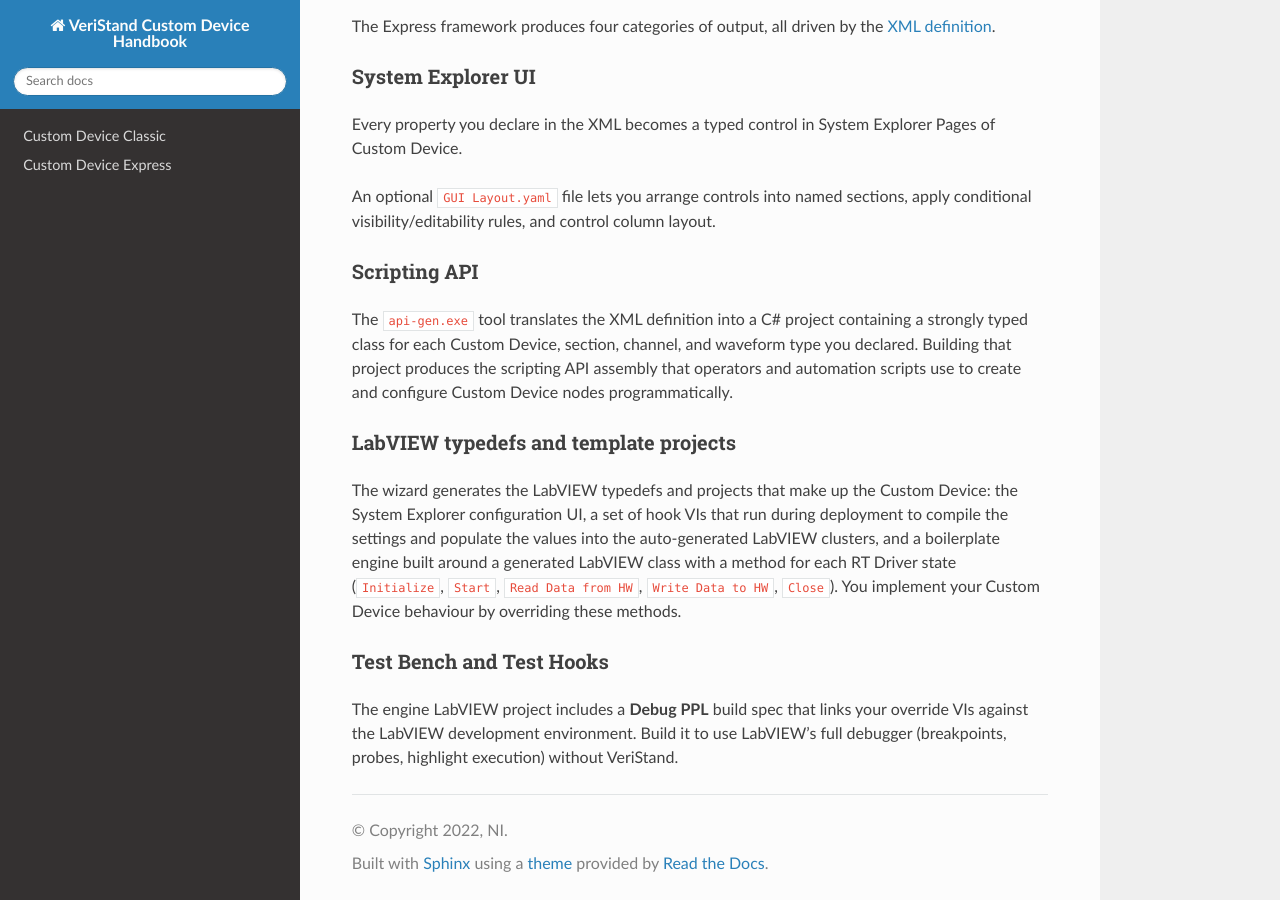
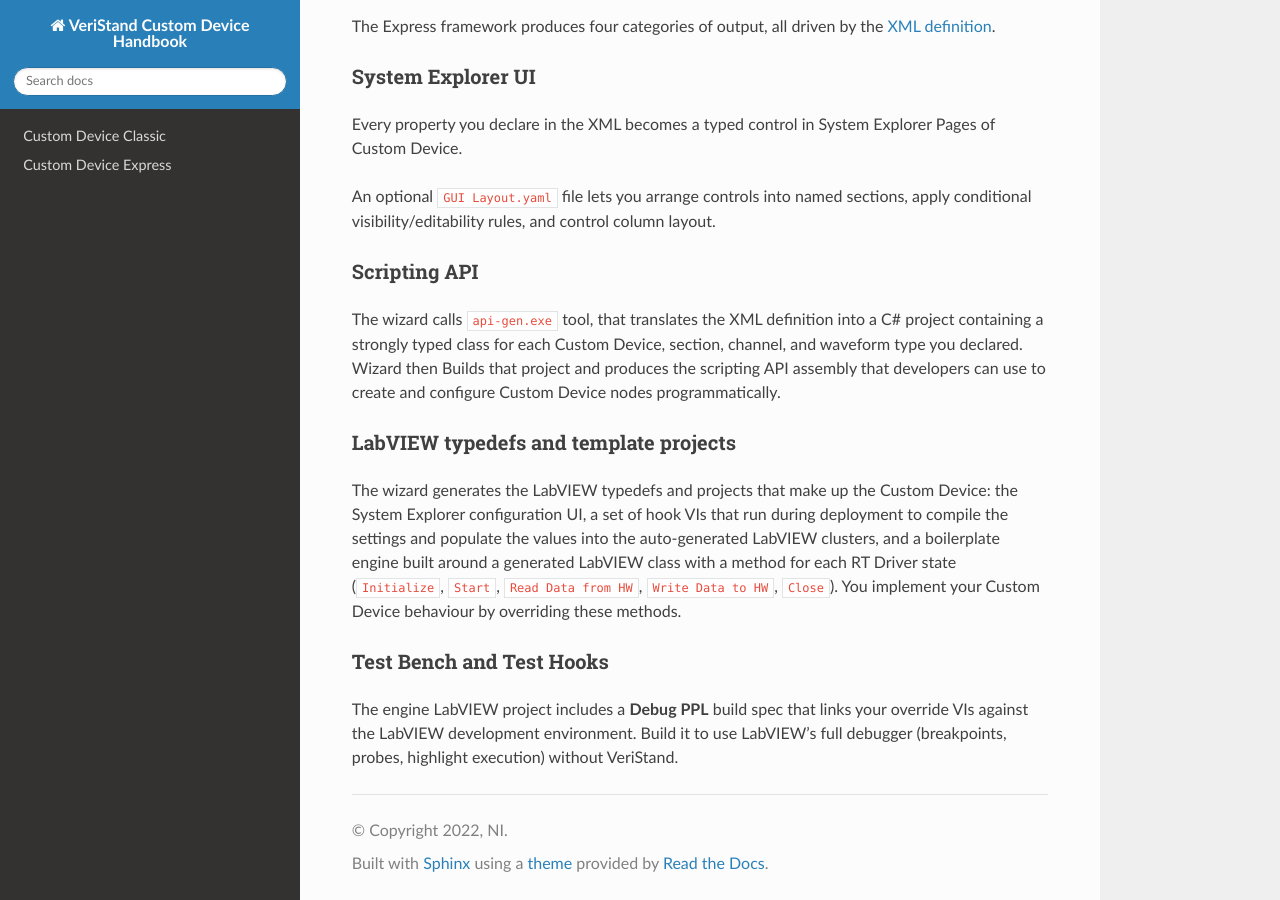
Before and after one commit to ni/niveristand-custom-device-handbook, a Sphinx documentation site: the page built from docs/express/Framework_Overview.md, in a window 1280 px wide and 900 px high, scrolled down 813 px. Built offline with Sphinx 7.4.7 and the Read the Docs theme 3.1.0, drawn with Linux system fonts in a browser that asks for light colours; pages that are not in the unit, such as notebooks, are missing from menus.

Commit message:
Update express documentation

```diff
--- a/docs/express/Framework_Overview.md
+++ b/docs/express/Framework_Overview.md
@@ -43,7 +43,7 @@
 
 #### Scripting API
 
-The `api-gen.exe` tool translates the XML definition into a C# project containing a strongly typed class for each Custom Device, section, channel, and waveform type you declared. Building that project produces the scripting API assembly that operators and automation scripts use to create and configure Custom Device nodes programmatically.
+The wizard calls `api-gen.exe` tool, that translates the XML definition into a C# project containing a strongly typed class for each Custom Device, section, channel, and waveform type you declared. Wizard then Builds that project and produces the scripting API assembly that developers can use to create and configure Custom Device nodes programmatically.
 
 #### LabVIEW typedefs and template projects
 
```
Also changed, not shown: docs/Framework_Selection.md (+2 -2 lines), docs/Key_Concepts.md (+1 -1 lines), docs/express/Auto_Generated_Scripting_API.md (+1 -1 lines), docs/express/Implementing_the_Custom_Device.md (+7 -3 lines), docs/express/XML_Definition_Schema.md (+1 -1 lines).
